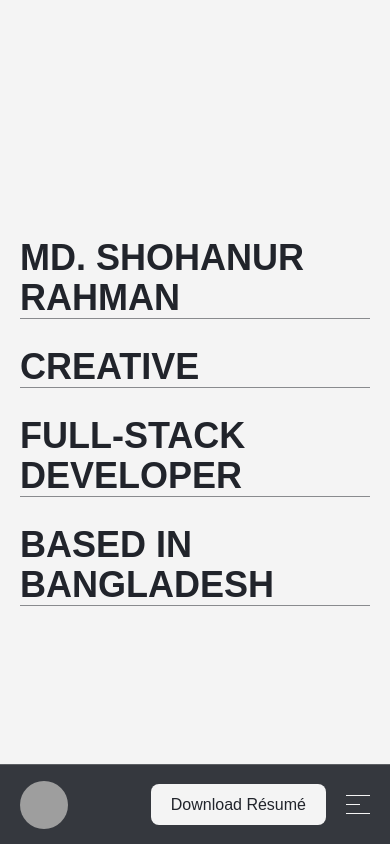
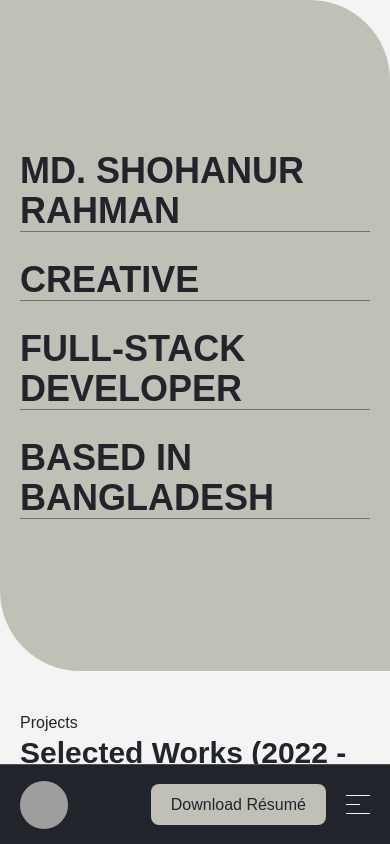
Before and after one commit to X-leaf7/nextjs-portfolio-copy, a Next.js app: page / in a window 390 px wide. Shown: the top 844 px of the page. Built offline with nearby package versions, Linux system fonts and the light colour scheme; grey boxes are pictures that could not be loaded; a web font is replaced by a local one.

Commit message:
resume link and more ui tweaked

```diff
--- a/components/Button.tsx
+++ b/components/Button.tsx
@@ -7,6 +7,7 @@ const buttonVariants = cva("px-5 py-3 rounded-lg duration-300", {
     color: {
       dark: "bg-dark text-light hover:bg-dark/80",
       light: "bg-light text-dark hover:bg-light/20 hover:text-light",
+      alt: "bg-alt text-dark hover:bg-alt/80",
     },
   },
   defaultVariants: {
--- a/components/Hero.tsx
+++ b/components/Hero.tsx
@@ -4,8 +4,9 @@ import HeroHeadlines from "./HeroHeadlines";
 
 const Hero = () => {
   return (
-    <section className="wrapper section-padding h-screen">
-      <div className="grid grid-cols-4 md:grid-cols-7 grid-rows-[9] md:grid-rows-5 w-full h-full relative">
+    <section className="sm:h-screen bg-alt rounded-tr-[5rem] rounded-bl-[5rem]">
+      <div className="wrapper section-padding w-full h-full">
+        <div className="grid grid-cols-4 md:grid-cols-7 grid-rows-[9] md:grid-rows-5 w-full h-full relative z-[1]">
           {/* BLOCKS */}
           {data.map((image: string, i: number) => (
             <HeroImageItem key={i} image={image} />
@@ -13,6 +14,7 @@ const Hero = () => {
           {/* HEADLINES */}
           <HeroHeadlines />
         </div>
+      </div>
     </section>
   );
 };
--- a/components/Navbar.tsx
+++ b/components/Navbar.tsx
@@ -63,7 +63,11 @@ const Navbar = () => {
               </Link>
             </li>
             <li>
-              <Button href="/" target="_blank" color="light">
+              <Button
+                href="https://drive.google.com/uc?export=download&id=1MmrbUJ62LWCU3zZxTlnqXAEuclBlRLFh"
+                target="_blank"
+                color="alt"
+              >
                 Download Résumé
               </Button>
             </li>
@@ -71,7 +75,12 @@ const Navbar = () => {
         </nav>
       </motion.header>
       {/* MOBILE NAV */}
-      <header className="bg-dark/90 backdrop-blur-lg text-light fixed bottom-0 left-0 right-0 flex items-center px-5 sm:px-10 h-20 border-t border-light/20 z-50 lg:hidden">
+      <motion.header
+        initial={{ translateY: "100vh" }}
+        animate={{ translateY: 0 }}
+        transition={getTransition(1.2, 1)}
+        className="bg-dark text-light fixed bottom-0 left-0 right-0 flex items-center px-5 sm:px-10 h-20 border-t border-light/20 z-50 lg:hidden"
+      >
         <nav className="w-full">
           <ul className="flex justify-between items-center gap-5 sm:gap-10">
             <li
@@ -94,7 +103,11 @@ const Navbar = () => {
             </li>
             <div className="flex items-center gap-5">
               <li onClick={() => setIsNavOpen(false)}>
-                <Button href="/" target="_blank" color="light">
+                <Button
+                  href="https://drive.google.com/uc?export=download&id=1MmrbUJ62LWCU3zZxTlnqXAEuclBlRLFh"
+                  target="_blank"
+                  color="alt"
+                >
                   Download Résumé
                 </Button>
               </li>
@@ -124,7 +137,7 @@ const Navbar = () => {
             </div>
           </ul>
         </nav>
-      </header>
+      </motion.header>
       {/* OVERLAY FOR MOBILE NAV*/}
       <div
         onClick={() => setIsNavOpen(false)}
@@ -137,7 +150,7 @@ const Navbar = () => {
       <nav
         onClick={() => setIsNavOpen(false)}
         className={clsx(
-          "fixed bottom-0 left-1/2 right-0 h-[calc(100vh-15rem)] w-[calc(100vw-5rem)] -translate-x-1/2 bg-dark/90 backdrop-blur-lg z-[49] rounded-tl-xl rounded-tr-xl border border-light/25 duration-500 text-light flex justify-center items-center lg:hidden",
+          "fixed bottom-0 left-0 right-0 h-[calc(100vh-15rem)] w-full bg-dark z-[49] rounded-tl-[2.5rem] border border-light/25 duration-500 text-light flex justify-center items-center lg:hidden",
           isNavOpen ? "translate-y-0" : "translate-y-[100vh]"
         )}
       >
--- a/tailwind.config.js
+++ b/tailwind.config.js
@@ -10,6 +10,7 @@ module.exports = {
       colors: {
         dark: "#21242B",
         light: "#F4F4F4",
+        alt: "#c1c0b6",
       },
     },
   },
```
Lines whose indentation alone changed are shown as unchanged.
